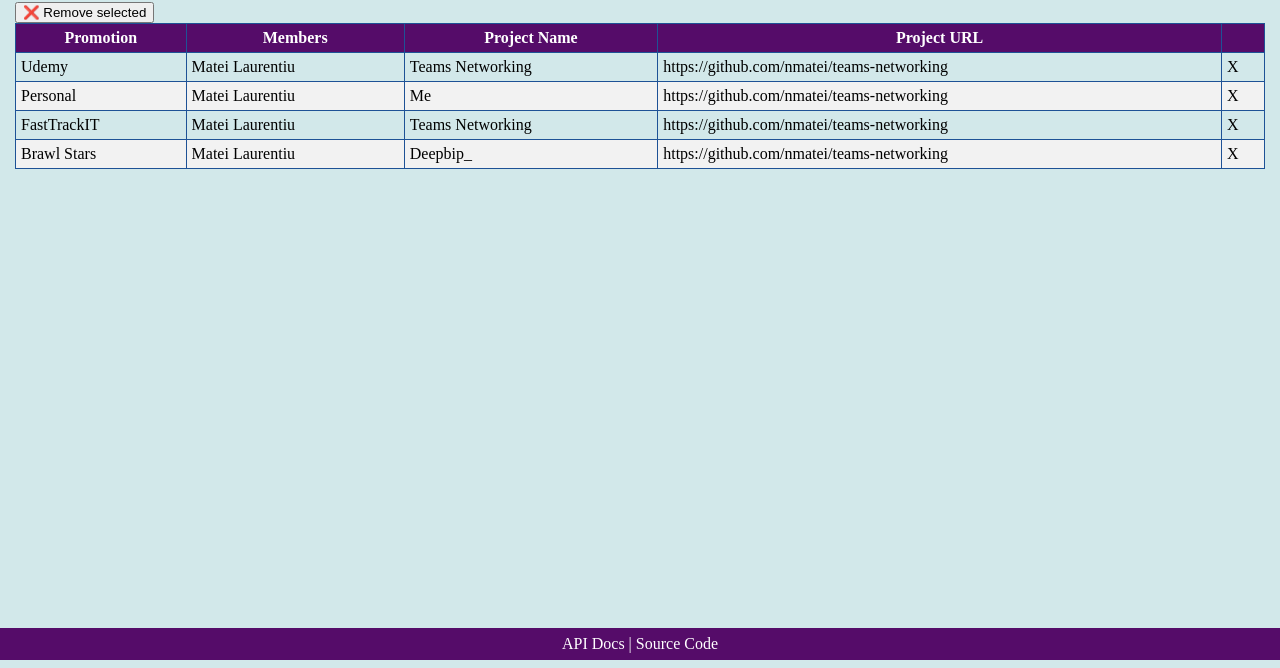
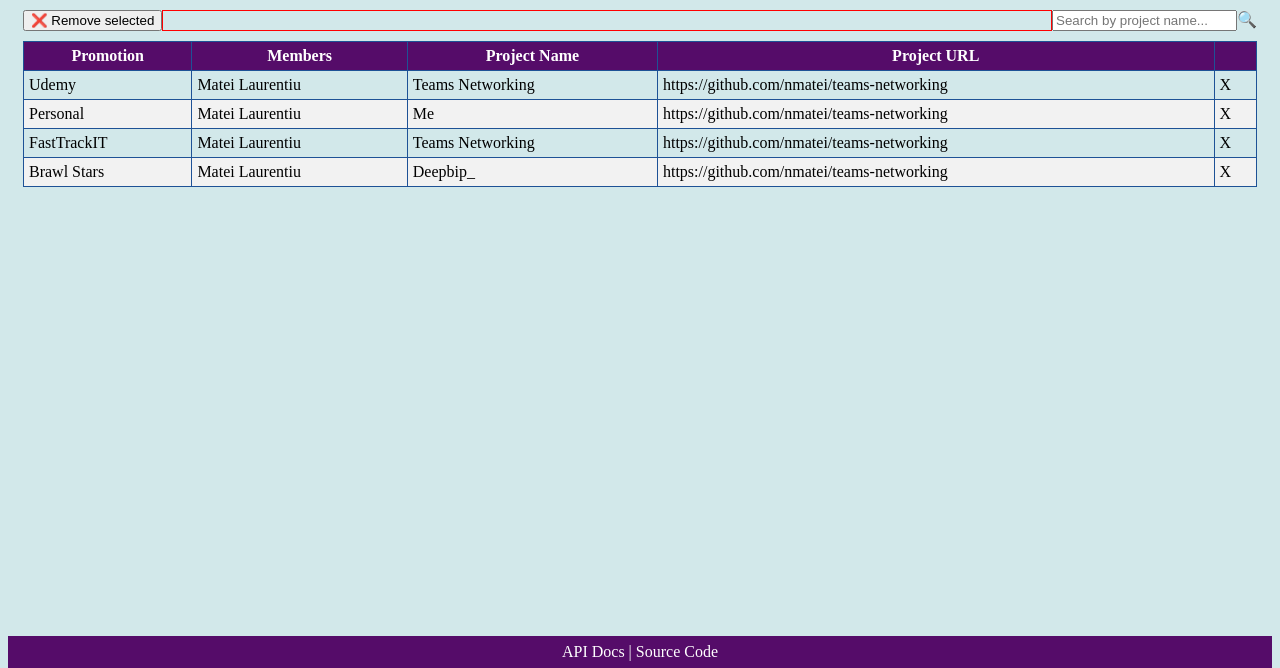
Before and after one commit to imnewdev/teams-networking, a website built with webpack: page src/index.html in a window 1280 px wide. Shown: the part 140-808 px from the top of the page. Built offline with nearby package versions, Linux system fonts and the light colour scheme.

Commit message:
toolbar and spacer

```diff
--- a/src/index.html
+++ b/src/index.html
@@ -21,7 +21,11 @@
     </header>
 
     <section>
-      <button>❌ Remove selected</button>
+      <div class="tbar">
+        <button>❌ Remove selected</button>
+        <div class="tfill"></div>
+      <input type="search" name="search" id="search" placeholder="Search by project name..." />
+ <label for="search">🔍</label></div>
 
       <table id="teamsTable">
         <thead>
--- a/src/style.css
+++ b/src/style.css
@@ -4,7 +4,7 @@
 
 body {
   min-height: 100%;
-  margin: 0;
+  margin:;
   display: flex;
   flex-direction: column;
   background: #d2e8ea;
@@ -56,6 +56,16 @@
   text-align: center;
   padding: 7px;
 }
+.tbar {
+  margin-bottom: 10px;
+  display: flex;
+  flex-direction: row;
+  align-items: stretch;
+}
+.tfill {
+  flex: 1;
+  border: 1px solid red;
+}
 
 #teamsTable {
   width: 100%;
```
